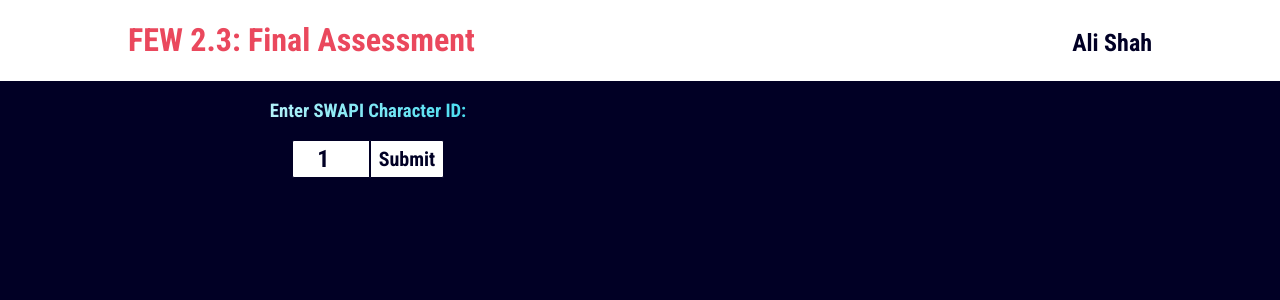
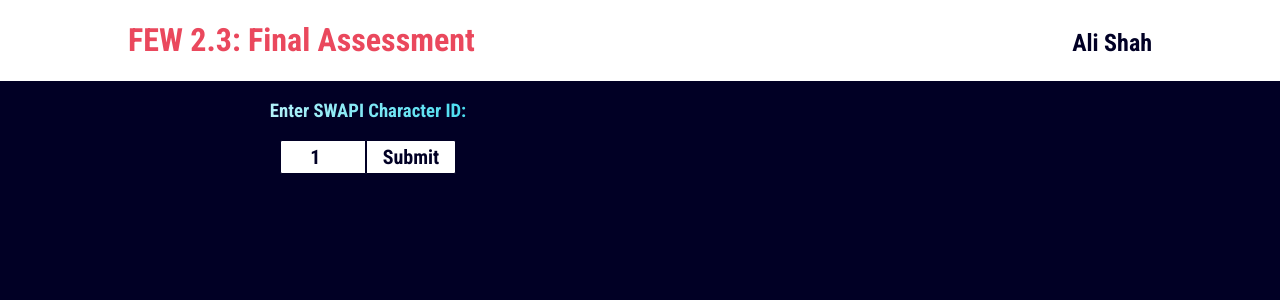
Before and after one commit to shah-a/few2.3-05-final-assessment, a React (Vite) app: page / in a window 1280 px wide. Shown: the top 300 px of the page. Built offline with nearby package versions, Linux system fonts and the light colour scheme.

Commit message:
Update: input and button styles

```diff
--- a/src/components/Form/Form.css
+++ b/src/components/Form/Form.css
@@ -11,18 +11,18 @@
 }
 
 .Form input {
-  padding: 0.25rem 0.5rem;
+  padding: 0.25rem 1rem;
   color: var(--dark);
   text-align: center;
   font-family: inherit;
-  font-size: 1.5rem;
+  font-size: 1.25rem;
   font-weight: bold;
   border: 1px solid var(--dark);
   border-radius: 0.125rem 0 0 0.125rem;
 }
 
 .Form button {
-  padding: 0.25rem 0.5rem;
+  padding: 0.25rem 1rem;
   color: var(--dark);
   font-family: inherit;
   font-size: 1.25rem;
```
